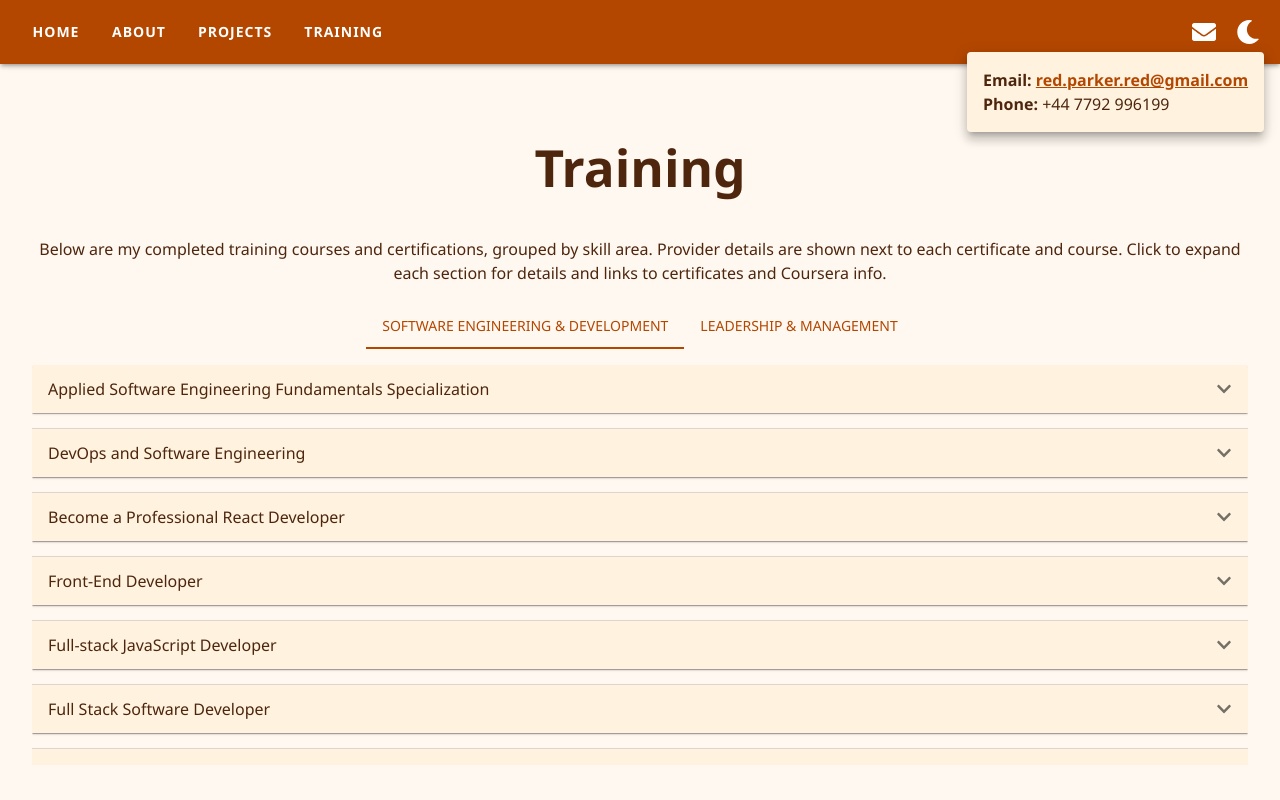
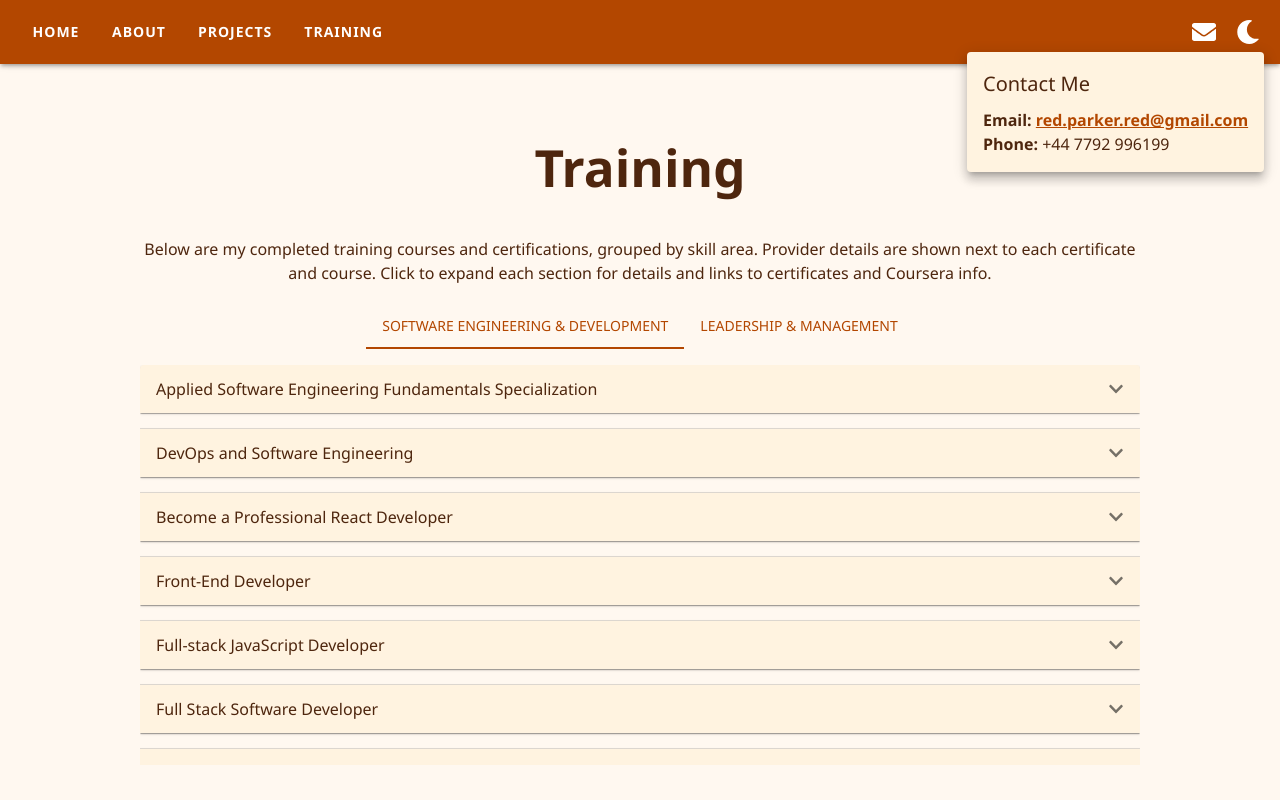
Before and after one commit to ReddyOrNotHereICode/WhoAmI, a React (Vite) app: page /WhoAmI/training in a window 1280 px wide. Both pictures are taken after a click on the button 1204 px from the left and 32 px from the top of the page. Built offline with nearby package versions, Linux system fonts and the light colour scheme.

Commit message:
UI format update
Max width on page layout content
"contact me" header on contact popover

```diff
--- a/src/App.tsx
+++ b/src/App.tsx
@@ -2,7 +2,7 @@ import React, { useState } from 'react';
 import { ThemeProvider } from '@mui/material/styles';
 import CssBaseline from '@mui/material/CssBaseline';
 import getTheme from './theme';
-import {AppBar, Toolbar, Button, Box, IconButton, Popover} from '@mui/material';
+import {AppBar, Toolbar, Button, Box, IconButton, Popover, Typography} from '@mui/material';
 import { FaSun, FaMoon, FaEnvelope } from 'react-icons/fa';
 import About from './pages/About';
 import Projects from './pages/Projects';
@@ -65,6 +65,9 @@ function App() {
             transformOrigin={{ vertical: 'top', horizontal: 'center' }}
           >
             <div style={{ padding: '1rem', minWidth: 220 }}>
+              <Typography variant="h6" sx={{ mb: 1 }}>
+                Contact Me
+              </Typography>
               <strong>Email:</strong> <a
                 href="mailto:red.parker.red@gmail.com"
                 style={{ color: theme.palette.info.main, fontWeight: 600, textDecoration: 'underline' }}
--- a/src/components/PageLayout.tsx
+++ b/src/components/PageLayout.tsx
@@ -9,7 +9,7 @@ interface PageLayoutProps {
 
 function PageLayout({ id, title, children }: PageLayoutProps) {
     return (
-        <Box sx={{ mt: 0, minHeight: '80vh' }}>
+        <Box sx={{ mt: 0, minHeight: '80vh', maxWidth: '1000px'}}>
             <section id={id}>
                 <h1 style={{ marginTop: 0, paddingTop: 24 }}>{title}</h1>
                 <div>{children}</div>
```
